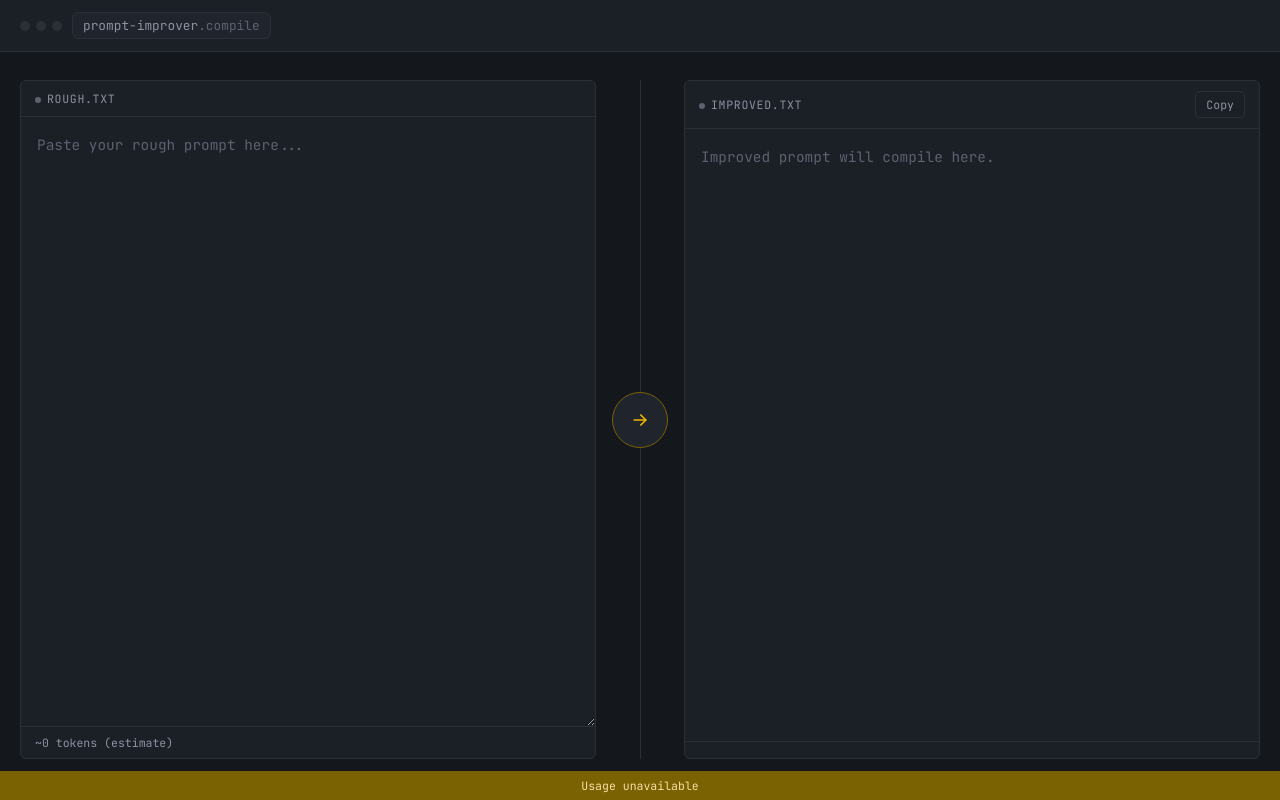
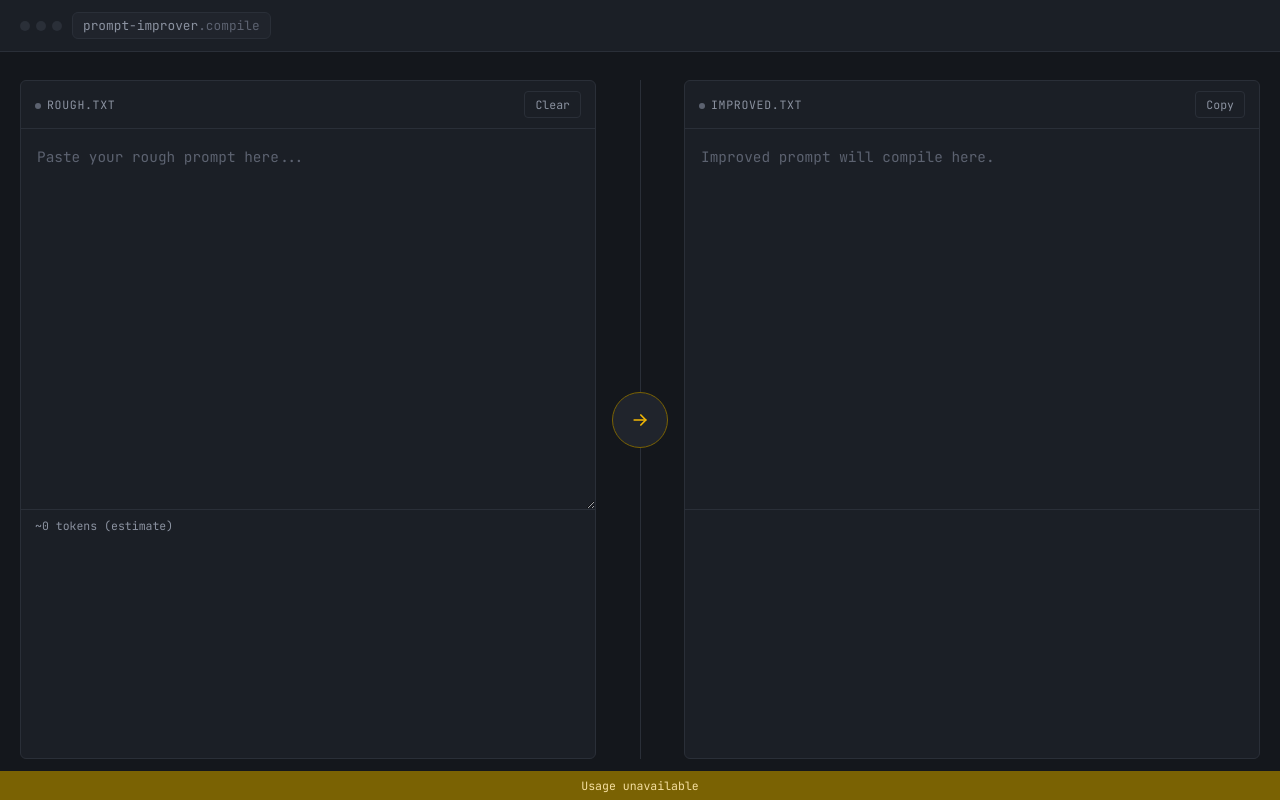
Before and after one commit to iantolentino/idt-prompt-engineer, a website: page index.html in a window 1280 px wide. Drawn offline with Linux system fonts and the light colour scheme; no server answers.

Commit message:
Update index.html

```diff
--- a/index.html
+++ b/index.html
@@ -101,6 +101,7 @@
   textarea#inputText {
     flex: 1;
     min-height: 380px;
+    max-height: 380px;
     background: transparent;
     color: var(--text);
     border: none;
@@ -110,12 +111,14 @@
     line-height: 1.6;
     resize: vertical;
     outline: none;
+    overflow-y: auto;
   }
   textarea#inputText::placeholder { color: var(--muted-dim); }
 
   #outputText {
     flex: 1;
     min-height: 380px;
+    max-height: 380px;
     padding: 16px;
     font-family: 'JetBrains Mono', monospace;
     font-size: 0.9rem;
@@ -187,7 +190,7 @@
   #improveBtn.spinning svg { animation: spin 0.9s linear infinite; }
   @keyframes spin { to { transform: rotate(360deg); } }
 
-  button#copyBtn {
+  button#copyBtn, button#clearBtn {
     background: transparent;
     border: 1px solid var(--border);
     color: var(--muted);
@@ -197,9 +200,12 @@
     border-radius: 4px;
     cursor: pointer;
     transition: color 0.15s ease, border-color 0.15s ease;
+    margin-top: 0;
   }
-  button#copyBtn:hover { color: var(--text); border-color: var(--muted); }
-  button#copyBtn:focus-visible { outline: 2px solid var(--signal); outline-offset: 2px; }
+  button#copyBtn:hover, button#clearBtn:hover { color: var(--text); border-color: var(--muted); }
+  button#copyBtn:focus-visible, button#clearBtn:focus-visible { outline: 2px solid var(--signal); outline-offset: 2px; }
+  button#clearBtn:hover { color: var(--danger); border-color: var(--danger); }
+  .header-actions { display: flex; gap: 6px; }
 
   .statusbar {
     display: flex;
@@ -241,6 +247,7 @@
     <div class="pane">
       <div class="pane-header">
         <span><span class="badge"></span>rough.txt</span>
+        <button id="clearBtn">Clear</button>
       </div>
       <textarea id="inputText" placeholder="Paste your rough prompt here..."></textarea>
       <div class="pane-footer">
```
